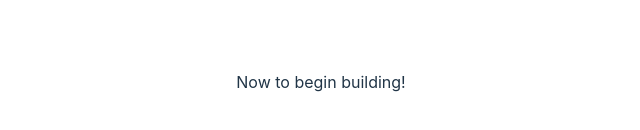
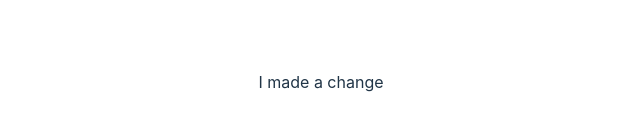
Before and after one commit to WagnerA117/WagnerA117.github.io, a React (Vite) app: page / in a window 1280 px wide. Shown: the part 318-448 px from the top of the page, without its empty margins (319-959 px from the left). Built offline with nearby package versions, Linux system fonts and the light colour scheme.

Commit message:
check point

```diff
--- a/src/App.tsx
+++ b/src/App.tsx
@@ -4,7 +4,7 @@ function App() {
 	return (
 		<>
 			<div>
-				<p>Now to begin building!</p>
+				<p> I made a change </p>
 			</div>
 		</>
 	);
```
